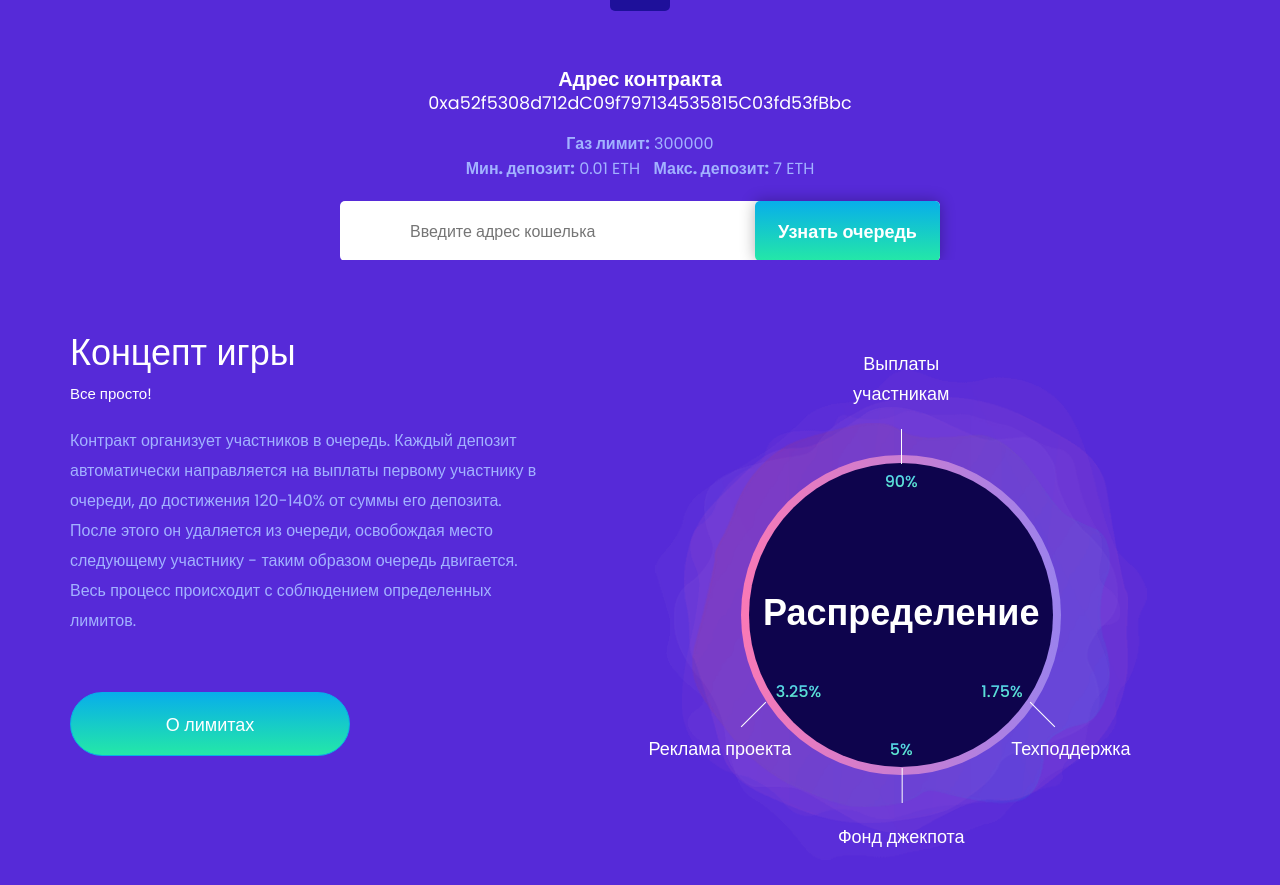
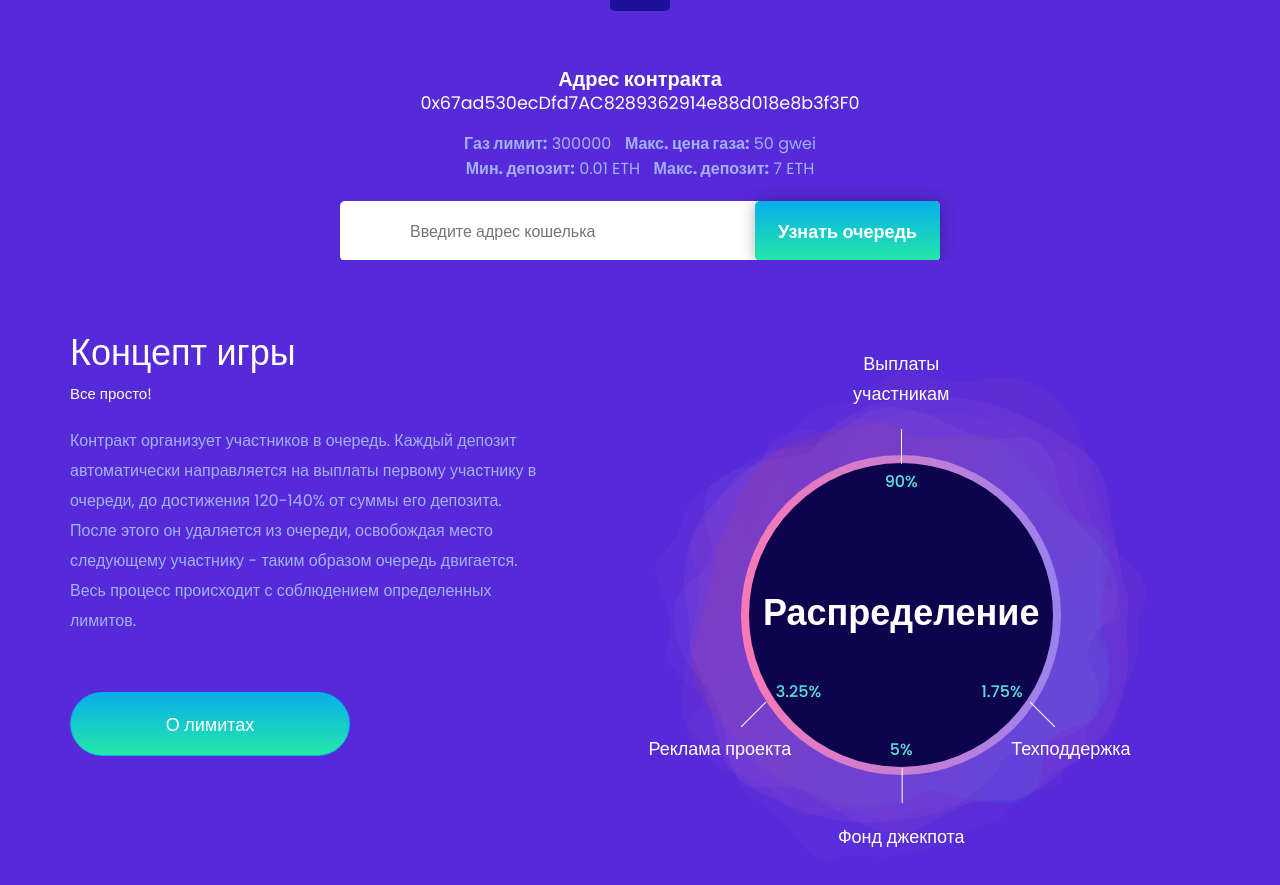
Before and after one commit to BestMultiplier/BestMultiplier.github.io, a plain HTML site: page ru/index.html in a window 1280 px wide. Shown: the part 1414-2299 px from the top of the page. Drawn offline with nearby package versions, Linux system fonts and the light colour scheme; a script that the page names is missing.

Commit message:
Add files via upload

```diff
--- a/ru/index.html
+++ b/ru/index.html
@@ -159,7 +159,7 @@
                 <div class="intro-text">
                     <h1>Best Multiplier - высокодоходная финансовая игра</h1>
                     <p>Честный, полностью автоматизированный смарт-контракт быстрой очереди с системой джекпота.<br>С открытым исходным кодом</p>
-                    <a target="_blank" href="https://etherscan.io/address/0xa52f5308d712dC09f797134535815C03fd53fBbc" style="text-transform: none; margin-top: 20px; padding: 0 20px;" class="btn btn-default btn-default-style">Посмотреть на etherscan</a>
+                    <a target="_blank" href="https://etherscan.io/address/0x67ad530ecDfd7AC8289362914e88d018e8b3f3F0" style="text-transform: none; margin-top: 20px; padding: 0 20px;" class="btn btn-default btn-default-style">Посмотреть на etherscan</a>
                     <!--<a target="_blank" style="opacity: 0.5; text-transform: none; margin-top: 20px; padding: 0 20px;" class="btn btn-default btn-default-style">Посмотреть на etherscan</a>-->
                 </div>
             </div>
@@ -246,9 +246,9 @@
                     <div class="subscribe-form">
                         <div class="sub-title">
                             <h5><b>Адрес контракта</b></h5>
-                            <a style="color: white" target="_blank" href="https://etherscan.io/address/0xa52f5308d712dC09f797134535815C03fd53fBbc" id="address">0xa52f5308d712dC09f797134535815C03fd53fBbc</a>
+                            <a style="color: white" target="_blank" href="https://etherscan.io/address/0x67ad530ecDfd7AC8289362914e88d018e8b3f3F0" id="address">0x67ad530ecDfd7AC8289362914e88d018e8b3f3F0</a>
                             <p>
-                                <b>Газ лимит:</b> 300000<br><b>Мин. депозит:</b> 0.01 ETH<b>&nbsp;&nbsp;&nbsp;&nbsp;Макс. депозит:</b> 7 ETH<br>
+                                <b>Газ лимит:</b> 300000<b>&nbsp;&nbsp;&nbsp;&nbsp;Макс. цена газа:</b> 50 gwei<br><b>Мин. депозит:</b> 0.01 ETH<b>&nbsp;&nbsp;&nbsp;&nbsp;Макс. депозит:</b> 7 ETH<br>
                             </p>
                         </div>
                         <form id="form-deposit" style="display: none; margin-top: 20px;">
@@ -550,7 +550,7 @@
                 <li class="nav-item"><a target="_blank" href="https://t.me/bestMultiplier"><i class="fab fa-telegram-plane"></i></a></li>
                 <li class="nav-item"><a target="_blank" href="https://goo.gl/QeGpaJ"><i class="fab fa-youtube"></i></a></li>
                 <li class="nav-item"><a target="_blank" href="https://bitcointalk.org/index.php?topic=5065642.0"><i class="fab fa-btc"></i></a></li>
-                <li class="nav-item"><a target="_blank" href="https://scmonit.com/address/0xa52f5308d712dC09f797134535815C03fd53fBbc"><i class="fa fa-chart-line"></i></a></li>
+                <li class="nav-item"><a target="_blank" href="https://scmonit.com/address/0x67ad530ecDfd7AC8289362914e88d018e8b3f3F0"><i class="fa fa-chart-line"></i></a></li>
                 <li class="nav-item"><a target="_blank" href="https://tglink.ru/prodengiblog"><i class="fa fa-handshake"></i></a></li>
             </ul>
         </div>
@@ -576,7 +576,7 @@
 
     <script>
 
-        var address = "0xa52f5308d712dC09f797134535815C03fd53fBbc";
+        var address = "0x67ad530ecDfd7AC8289362914e88d018e8b3f3F0";
 
         lang = {
             metamask: {
```
